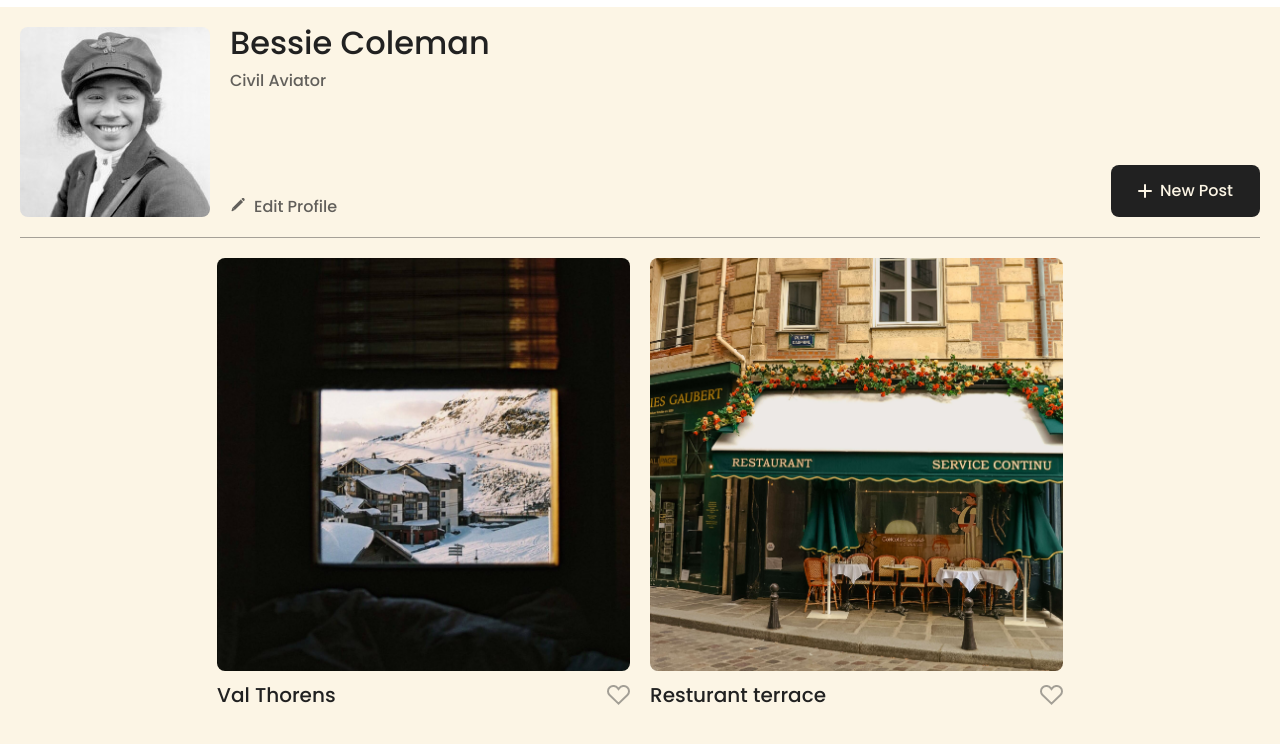
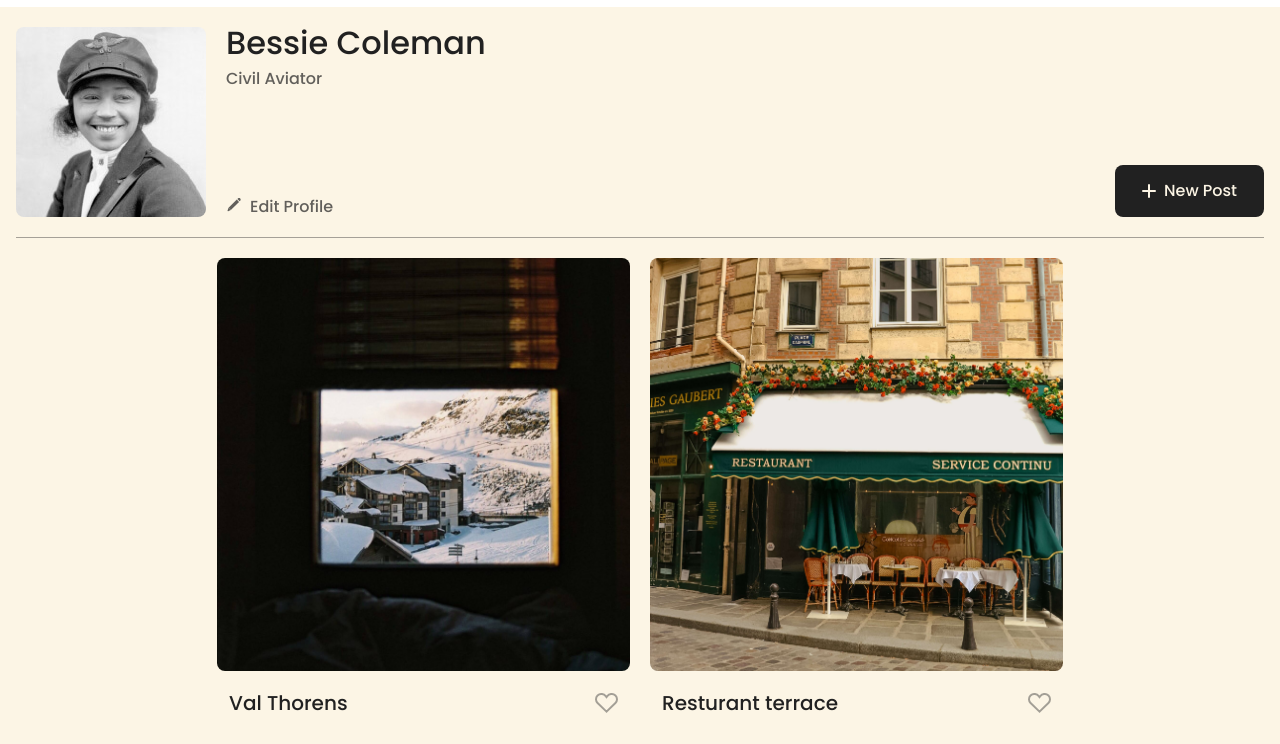
Before and after one commit to Ldantinne30/se_project_spots, a plain HTML site: page index.html in a window 1280 px wide. Shown: the part 39-783 px from the top of the page. Drawn offline with Linux system fonts and the light colour scheme; grey boxes are pictures that could not be loaded.

Commit message:
blocks and readme fix

```diff
--- a/blocks/card.css
+++ b/blocks/card.css
@@ -15,7 +15,7 @@
   align-items: center;
   justify-content: space-between;
   margin: 0 0 20px;
-  padding-top: 12px;
+  padding: 20px 12px;
 }
 
 .card__title {
@@ -27,7 +27,7 @@
   white-space: nowrap;
   overflow: hidden;
   color: #212121;
-  max-width: 413px;
+  max-width: 353px;
 }
 
 .card__like-btn {
--- a/blocks/content.css
+++ b/blocks/content.css
@@ -1,3 +1,9 @@
 .content {
   padding: 0 20px;
 }
+
+@media screen {
+  .content {
+    padding: 0 16px;
+  }
+}
--- a/blocks/profile.css
+++ b/blocks/profile.css
@@ -31,7 +31,7 @@
   margin: 12px 0 0;
   font-size: 16px;
   font-weight: 500;
-  line-height: 20px;
+  line-height: 16px;
   opacity: 0.7;
   text-overflow: ellipsis;
   overflow: hidden;
@@ -90,7 +90,7 @@
 
 .profile__post-btn:hover {
   cursor: pointer;
-  opacity: 0.7;
+  opacity: 0.8;
 }
 
 @media screen and (max-width: 627px) {
```
